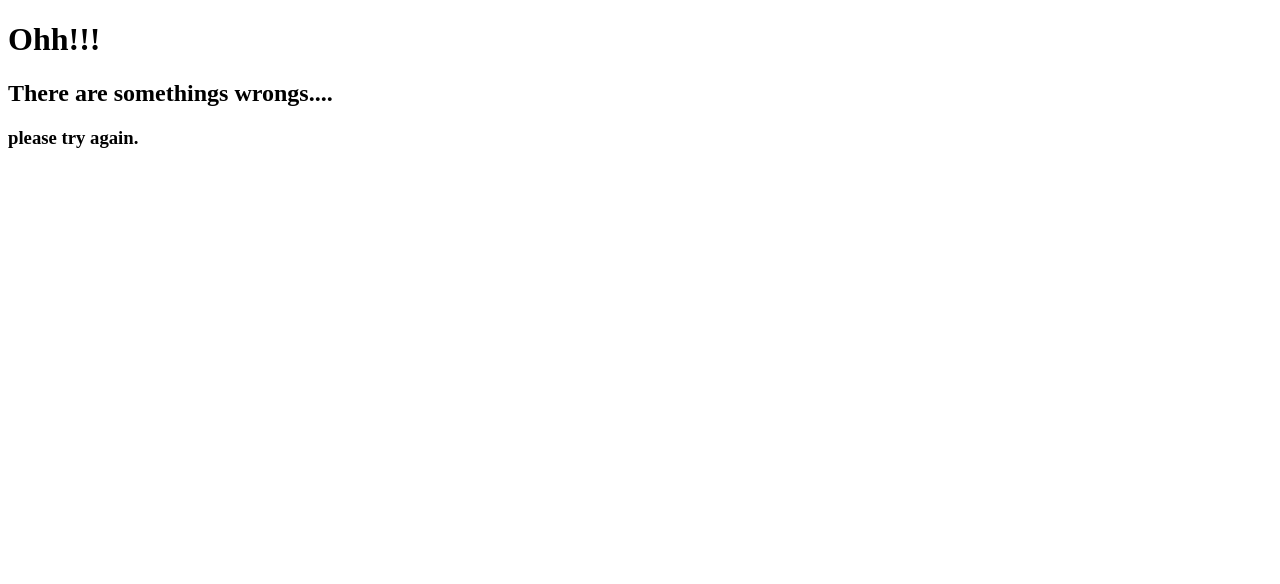
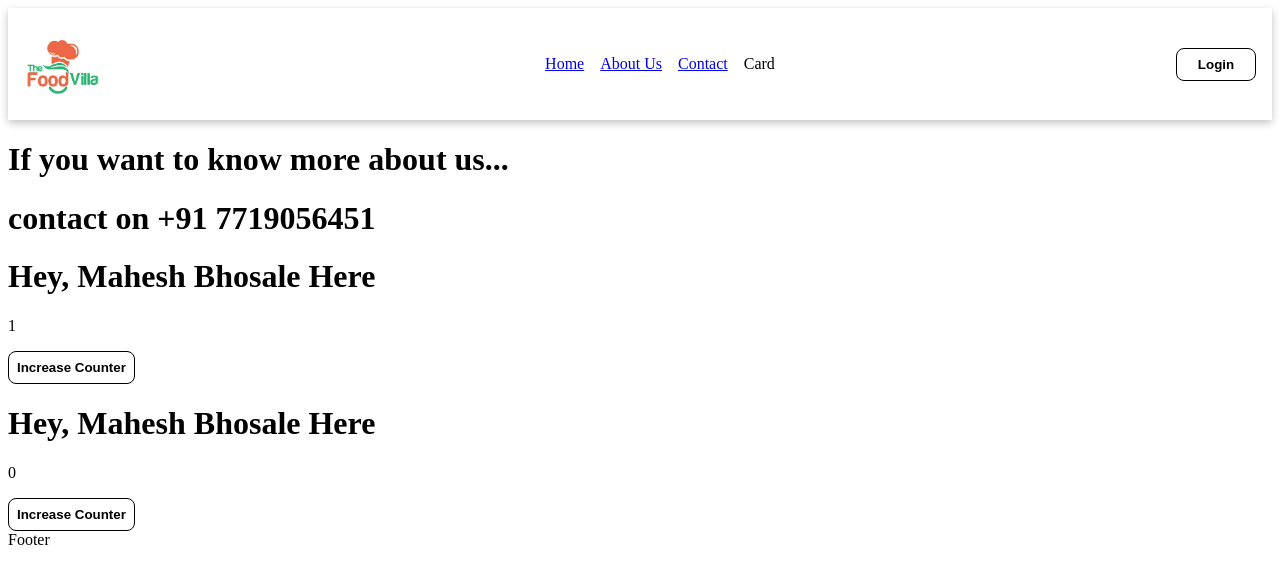
Before and after one commit to maheshbhosale05/Namaste_React_Code, a React (Vite) app: page /about/profile in a window 1280 px wide. Shown: the top 584 px of the page. Built offline with nearby package versions, Linux system fonts and the light colour scheme; no server answers.

Commit message:
10 Lets get classy

```diff
--- /dev/null
+++ b/src/components/Profile.js
@@ -0,0 +1,47 @@
+import React from "react";
+
+class Profile extends React.Component {
+  constructor(props) {
+    super(props);
+    this.state = {
+      counter: 0,
+    };
+    console.log("constructor method call for Profile");
+  }
+
+  incrementCounter = () => {
+    this.setState({
+      counter: this.state.counter + 1,
+    });
+  };
+
+  timeOutFunction() {
+    setTimeout(() => console.log("setTimeOut call"), 2000);
+  }
+
+  async componentDidMount() {
+    let jsonData;
+    if (this.props.isAsync) {
+      const data = await fetch(`https://api.github.com/users/maheshbhosale05`);
+      jsonData = await data.json();
+    }
+
+    console.log("componentDidMount method call for Profile", jsonData);
+    this.incrementCounter();
+  }
+
+  render(props) {
+    console.log("render method call for Profile");
+    return (
+      <div>
+        <h1>Hey, Mahesh Bhosale Here</h1>
+        <p>{this.state.counter}</p>
+        <button onClick={() => this.incrementCounter()}>
+          Increase Counter
+        </button>
+      </div>
+    );
+  }
+}
+
+export default Profile;
--- a/src/components/pages/AboutPage.js
+++ b/src/components/pages/AboutPage.js
@@ -1,12 +1,47 @@
 import React from "react";
+import { Outlet } from "react-router-dom";
+import Profile from "../Profile";
 
-export const AboutPage = () => {
-  return (
-    <div>
-      <h1>If you want to know more about us...</h1>
-      <h1>contact on +91 7719056451</h1>
-    </div>
-  );
-};
+class AboutPage extends React.Component {
+  constructor(props) {
+    super(props);
+    this.state = {
+      counter: 0,
+    };
+    console.log("constructor method call for About");
+    this.intervalTimer;
+  }
 
+  incrementCounter = () => {
+    this.setState({
+      counter: this.state.counter + 1,
+    });
+  };
+
+  componentDidMount() {
+    console.log("componentDidMount method call for About");
+    this.incrementCounter();
+    this.intervalTimer = setInterval(
+      () => console.log("setInterval call"),
+      2000
+    );
+  }
+
+  componentWillUnmount() {
+    // Very import to clear your shit when you leave compoents
+    clearInterval(this.intervalTimer);
+  }
+
+  render() {
+    console.log("render method call for About");
+    return (
+      <div>
+        <h1>If you want to know more about us...</h1>
+        <h1>contact on +91 7719056451</h1>
+        <Outlet />
+        <Profile isAsync />
+      </div>
+    );
+  }
+}
 export default AboutPage;
```
Also changed, not shown: src/App.js (+7 -0 lines).
